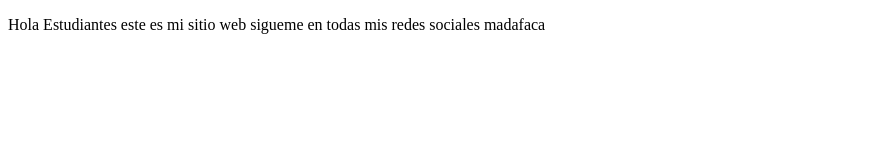
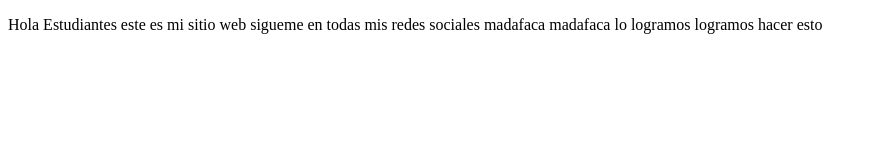
Before and after one commit to Edsonfarfan01/proyectoDemoCursoPrework, a plain HTML site: page index.html in a window 1280 px wide. Shown: the whole page, without its empty margins (0-876 px from the left). Drawn offline with Linux system fonts and the light colour scheme.

Commit message:
Cambios del push

```diff
--- a/index.html
+++ b/index.html
@@ -7,6 +7,8 @@
     <title>Hola Mundo</title>
 </head>
 <body>
-    <p>Hola Estudiantes este es mi sitio web sigueme en todas mis redes sociales madafaca</p>
+    <p>
+        Hola Estudiantes este es mi sitio web sigueme en todas mis redes sociales madafaca madafaca lo logramos logramos hacer esto
+    </p>
 </body>
 </html>
```
